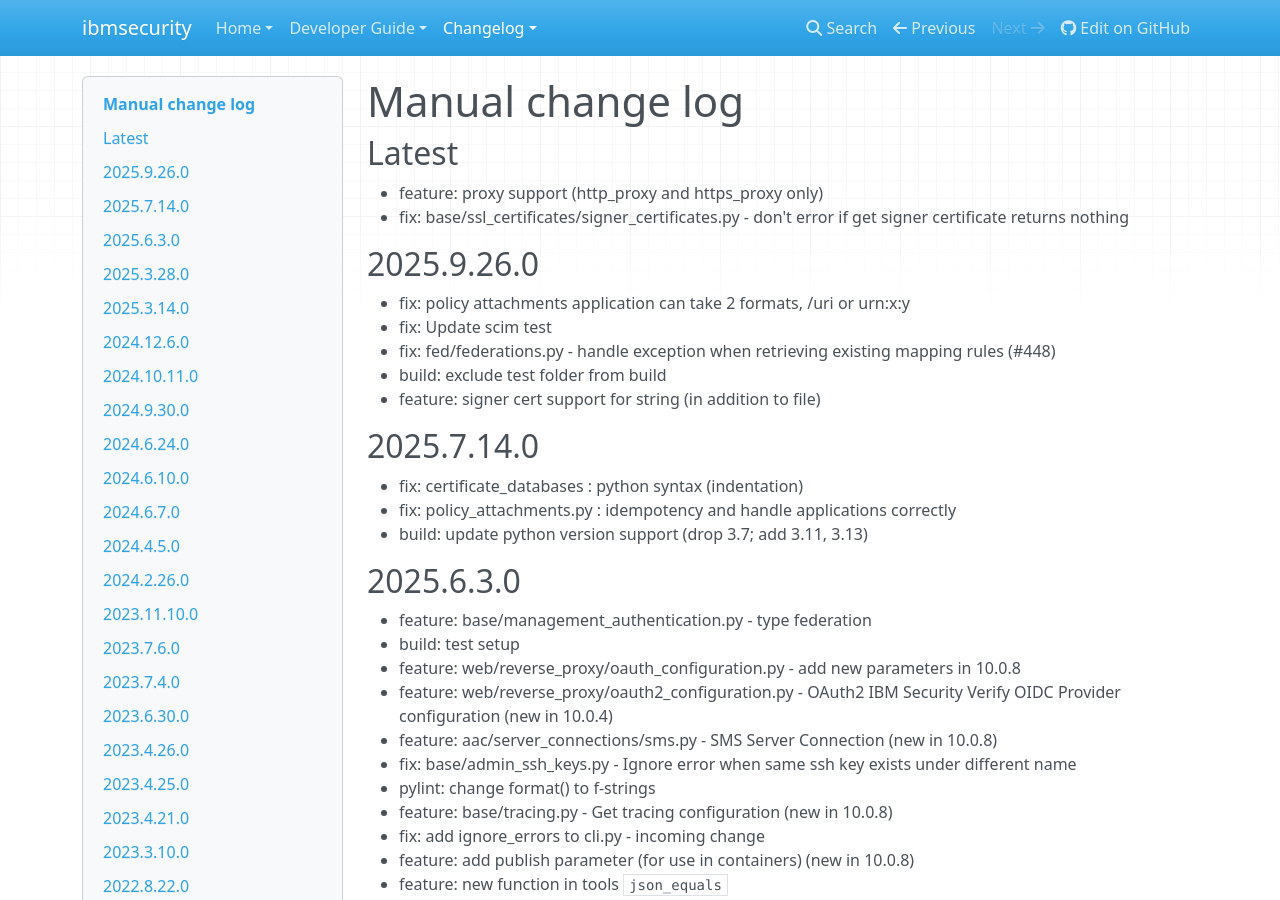
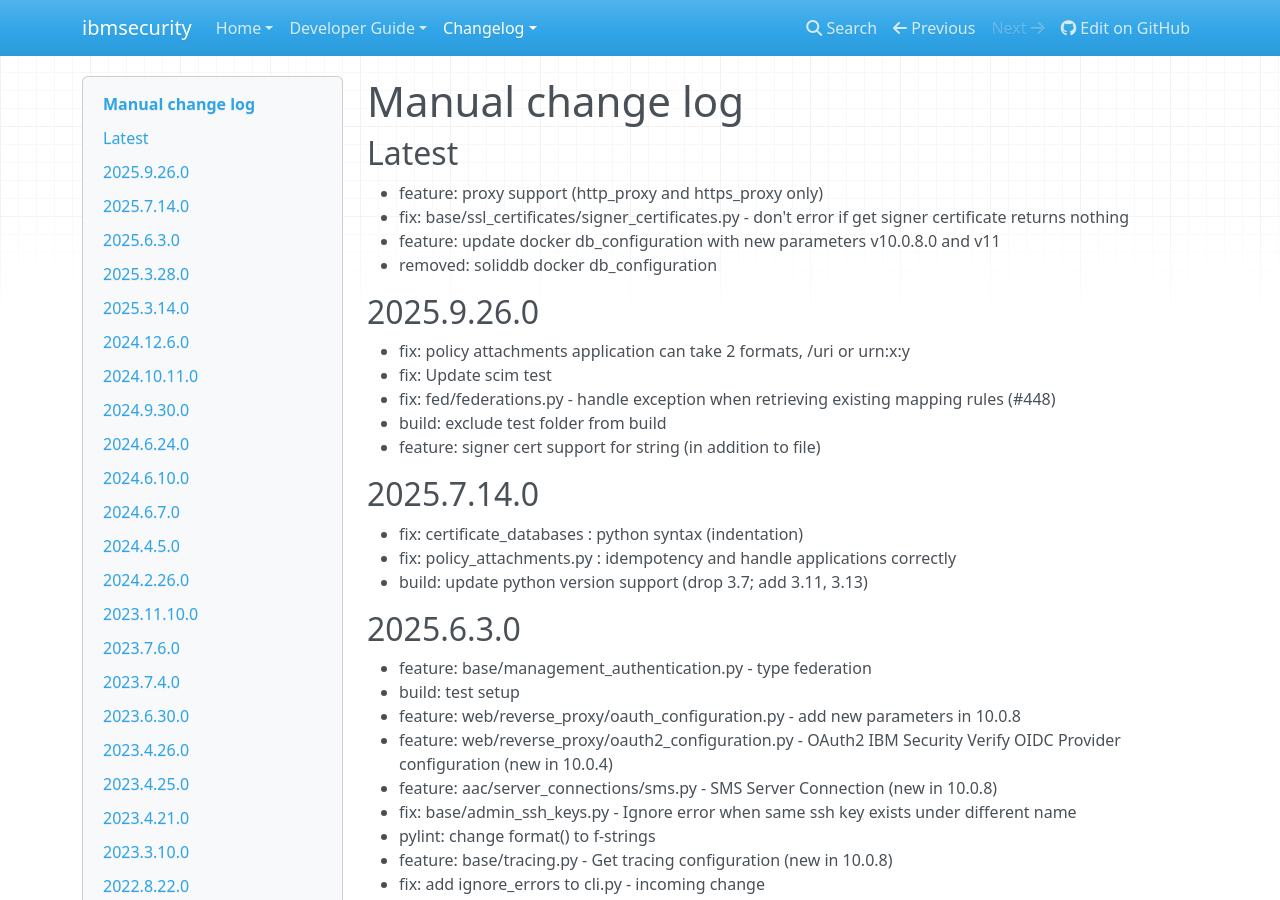
Before and after one commit to IBM-Security/ibmsecurity, an MkDocs documentation site: the page built from docs/changelog.md, in a window 1280 px wide and 900 px high. Built offline with MkDocs 1.6.1, drawn with Linux system fonts in a browser that asks for light colours; nearby versions of some CDN libraries.

Commit message:
documentation: changelog

```diff
--- a/docs/changelog.md
+++ b/docs/changelog.md
@@ -4,6 +4,8 @@
 
 - feature: proxy support (http_proxy and https_proxy only)
 - fix: base/ssl_certificates/signer_certificates.py - don't error if get signer certificate returns nothing
+- feature: update docker db_configuration with new parameters v10.0.8.0 and v11
+- removed: soliddb docker db_configuration
 
 ## 2025.9.26.0
 
```
